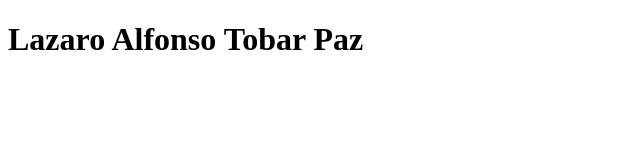
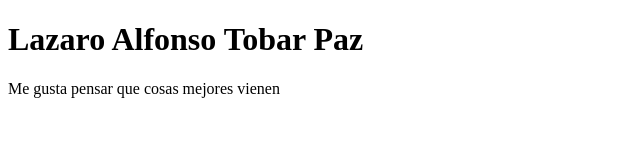
Before and after one commit to alfonsodev12/seminario_git, a plain HTML site: page index.html in a window 1280 px wide. Shown: the whole page, without its empty margins (0-640 px from the left). Drawn offline with Linux system fonts and the light colour scheme.

Commit message:
Agregue un pensamiento personal

```diff
--- a/index.html
+++ b/index.html
@@ -8,5 +8,6 @@
 </head>
 <body>
     <h1>Lazaro Alfonso Tobar Paz</h1>
+    <p>Me gusta pensar que cosas mejores vienen</p>
 </body>
 </html>
```
